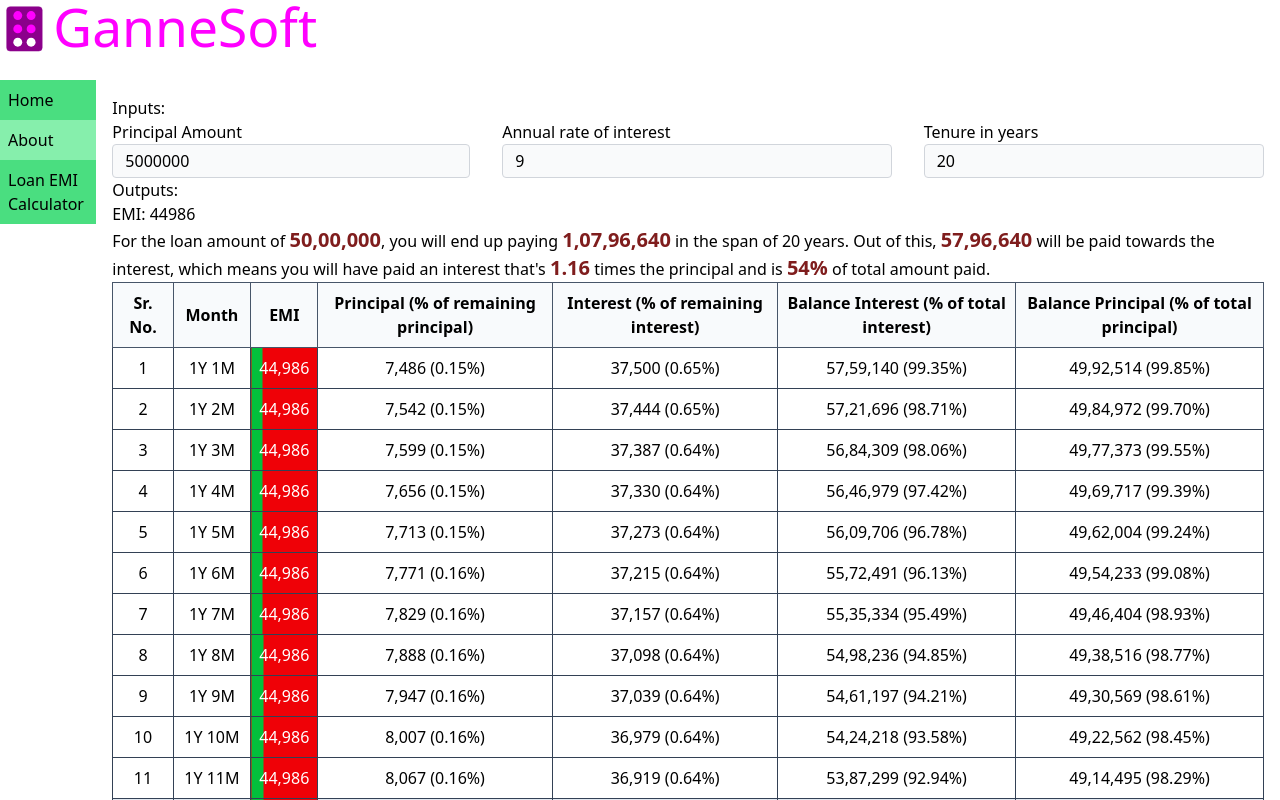
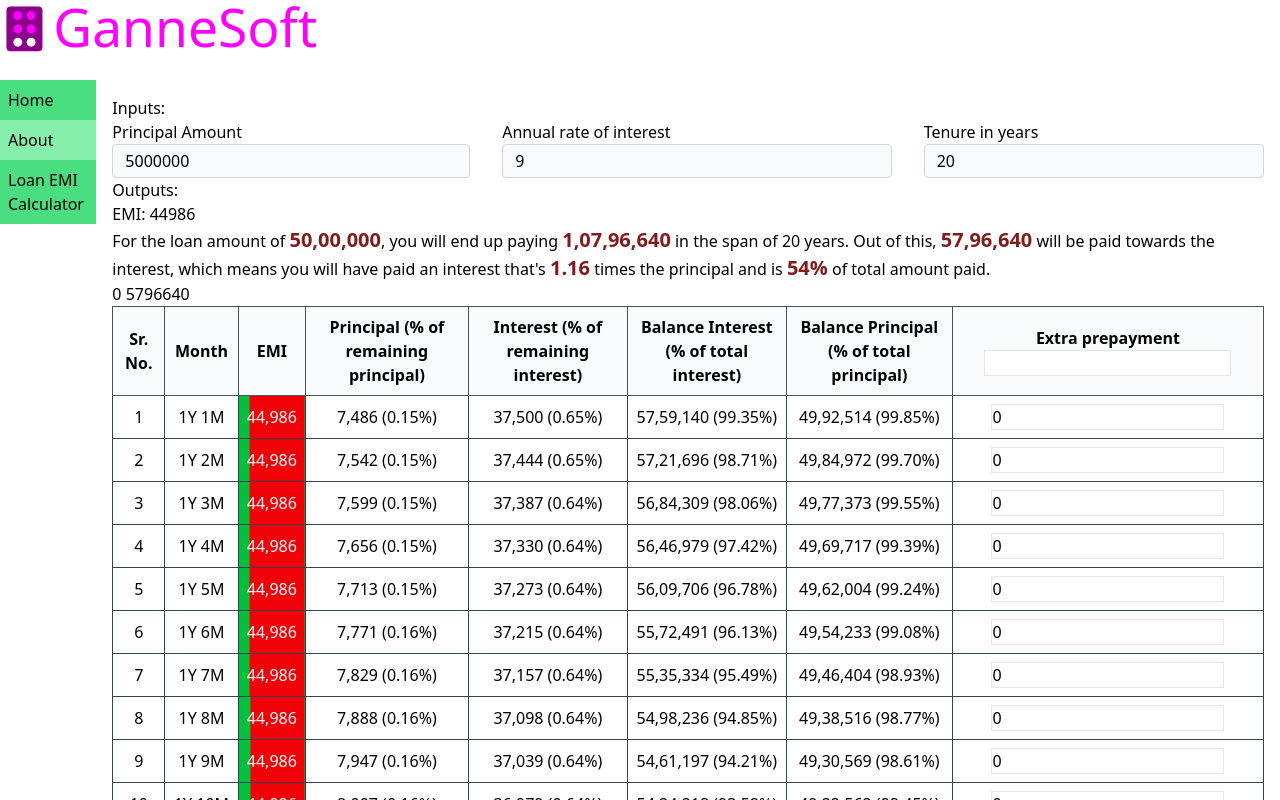
Before and after one commit to aayush420/calculators, a Vue app: page /loan in a window 1280 px wide. Built offline with nearby package versions, Linux system fonts and the light colour scheme.

Commit message:
Refactor EMI calculator component to allow for extra prepayments

```diff
--- a/src/views/calcs/EMI.vue
+++ b/src/views/calcs/EMI.vue
@@ -6,15 +6,18 @@
 
 				<div title="Amount of money you're borrowing">
 					<label for="principalInput">Principal Amount </label>
-					<input id="principalInput" class="w-full px-3 py-1 bg-gray-50 border border-gray-300 rounded" type="number" v-model="principal">
+					<input id="principalInput" class="w-full px-3 py-1 bg-gray-50 border border-gray-300 rounded"
+						type="number" v-model.number="principal">
 				</div>
 				<div title="12 * Monthly interest rate percentage">
 					<label for="rateInput">Annual rate of interest</label>
-					<input id="rateInput" class="w-full px-3 py-1 bg-gray-50 border border-gray-300 rounded" type="number"  v-model="annual_rate">
+					<input id="rateInput" class="w-full px-3 py-1 bg-gray-50 border border-gray-300 rounded" type="number"
+						v-model.number="annual_rate">
 				</div>
 				<div title="Number of years that you would like to pay the loan for">
 					<label for="tenure">Tenure in years</label>
-					<input id="tenure" class="w-full px-3 py-1 bg-gray-50 border border-gray-300 rounded" type="number" v-model="tenure_years">
+					<input id="tenure" class="w-full px-3 py-1 bg-gray-50 border border-gray-300 rounded" type="number"
+						v-model.number="tenure_years">
 				</div>
 			</div>
 		</div>
@@ -22,11 +25,30 @@
 			<h3>Outputs:</h3>
 			<div class="">
 
-				<div>EMI: {{emi}}</div>
-				<div>For the loan amount of <span class="font-bold text-xl text-red-900">{{ principal.toLocaleString('en-IN') }}</span>, you will end up paying <span class="font-bold text-xl text-red-900">{{ (totalInterest + principal).toLocaleString('en-IN') }}</span> in the span of {{ tenure_years }} years. Out of this, <span class="font-bold text-xl text-red-900">{{  totalInterest.toLocaleString('en-IN') }}</span> will be paid towards the interest, which means you will have paid an interest that's <span class="font-bold text-xl text-red-900">{{ (totalInterest/principal).toFixed(2) }}</span> times the principal and is  <span class="font-bold text-xl text-red-900">{{ Math.round(totalInterest * 100 / (totalInterest + principal)) }}%</span> of total amount paid. </div>
+				<div>EMI: {{ emi }}</div>
+				<div>For the loan amount of <span class="font-bold text-xl text-red-900">{{
+					principal.toLocaleString('en-IN') }}</span>, you will end up paying <span
+						class="font-bold text-xl text-red-900">{{ (totalInterest + principal).toLocaleString('en-IN')
+						}}</span> in the span of {{ tenure_years }} years. Out of this, <span
+						class="font-bold text-xl text-red-900">{{ totalInterest.toLocaleString('en-IN') }}</span> will be
+					paid towards the interest, which means you will have paid an interest that's <span
+						class="font-bold text-xl text-red-900">{{ (totalInterest / principal).toFixed(2) }}</span> times the
+					principal and is <span class="font-bold text-xl text-red-900">{{ Math.round(totalInterest * 100 /
+						(totalInterest + principal)) }}%</span> of total amount paid. </div>
+				{{ totalPrepaid }} {{ totalInterestWithPrepayments }}
+				<div v-if="totalPrepaid > 0">
+					With the extra prepayments of <span class="font-bold text-xl text-red-900">{{
+						totalPrepaid.toLocaleString('en-IN') }}</span>, you will end up paying <span
+						class="font-bold text-xl text-red-900">{{ totalInterestPaidWithPrepayments.toLocaleString('en-IN')
+						}}</span> in the span of <span class="font-bold text-xl text-red-900">{{ closingMonthStats?.sn
+}}</span> months (<span class="font-bold text-xl text-red-900">{{ ((closingMonthStats?.sn ?? 0)
+	/ 12).toFixed(1) }}</span> years) towards the interest (saving <span
+						class="font-bold text-2xl text-red-900">{{ (totalInterest -
+							totalInterestPaidWithPrepayments).toLocaleString('en-IN') }}</span>) and have finished the loan
+					<span class="font-bold">{{ sums.length - (closingMonthStats?.sn ?? 0) }} months</span> early. </div>
 			</div>
 			<table class="table-auto border-collapse border">
-				<thead>
+				<thead class="">
 
 					<tr>
 						<th>Sr. No.</th>
@@ -36,23 +58,29 @@
 						<th>Interest (% of remaining interest)</th>
 						<th>Balance Interest (% of total interest)</th>
 						<th>Balance Principal (% of total principal)</th>
+						<th>Extra prepayment <input type="number" class="border"
+								@input="e => extra_prepayments = new Array(12 * tenure_years).fill(Number((e.target as HTMLInputElement)?.value) ?? 0)" />
+						</th>
 					</tr>
 				</thead>
 				<tbody>
 
-					<tr v-for="m in sums" :key="m.sn">
+					<tr v-for="m in sums" :key="m.sn" :class="m.principalBalance < 0 ? 'no-longer-needed' : ''">
 						<td>{{ m.sn }}</td>
 						<td>{{ m.month }} </td>
-						<td :style="`background: linear-gradient(90deg, #03C03C 0%, #03C03C ${ m.principalCentOfEMI }%, #EF0107 ${ m.principalCentOfEMI }%, #EF0107 100%);color: white`" :title="`${m.principalCentOfEMI}% of this EMI is going towards the principal`">{{ m.emi.toLocaleString('en-IN') }} </td>
+						<td :style="`background: linear-gradient(90deg, #03C03C 0%, #03C03C ${m.principalCentOfEMI}%, #EF0107 ${m.principalCentOfEMI}%, #EF0107 100%);color: white`"
+							:title="`${m.principalCentOfEMI}% of this EMI is going towards the principal`">{{
+								m.emi.toLocaleString('en-IN') }} </td>
 						<td>{{ m.principal.toLocaleString('en-IN') }} ({{ m.currentPrincipalCent }}%) </td>
 						<td>{{ m.interest.toLocaleString('en-IN') }} ({{ m.currentInterestCent }}%) </td>
 						<td>{{ m.interestBalance.toLocaleString('en-IN') }} ({{ m.currentInterestBalanceCent }}%) </td>
 						<td>{{ m.principalBalance.toLocaleString('en-IN') }} ({{ m.currentPrincipalBalanceCent }}%) </td>
+						<td><input type="number" class="border" v-model.number="extra_prepayments[m.sn - 1]" /> </td>
 					</tr>
 				</tbody>
 			</table>
 		</div>
-  	</div>
+	</div>
 </template>
 
 <script lang="ts">
@@ -63,7 +91,17 @@
 		return {
 			principal: 50_00_000,
 			annual_rate: 9,
-			tenure_years: 20
+			tenure_years: 20,
+			extra_prepayments: new Array(20 * 12).fill(0)
+		}
+	},
+	watch: {
+		tenure_years(newTensure, oldTenure) {
+			if (newTensure > oldTenure) {
+				this.extra_prepayments.push(...new Array((newTensure - oldTenure) * 12).fill(0));
+			} else {
+				this.extra_prepayments.splice(0, (oldTenure - newTensure) * 12);
+			}
 		}
 	},
 	computed: {
@@ -71,7 +109,7 @@
 			const r = this.annual_rate / 1200;
 			const n = this.tenure_years * 12;
 			const p = this.principal;
-			return Math.round(p * r * Math.pow(1 + r, n) / (Math.pow(1 + r, n) - 1 ));
+			return Math.round(p * r * Math.pow(1 + r, n) / (Math.pow(1 + r, n) - 1));
 		},
 		totalInterest() {
 			return (this.emi * 12 * this.tenure_years) - this.principal;
@@ -82,42 +120,59 @@
 			let interestBalance = this.totalInterest;
 			for (let m = 0; m < 12 * this.tenure_years; m++) {
 				const currentInterest = Math.round(principalBalance * this.annual_rate / 1200);
-				const currentPrincipal = Math.round(this.emi - currentInterest);
+				const currentPrincipal = Math.round(this.emi - currentInterest) + this.extra_prepayments[m];
 				months.push({
 					sn: m + 1,
-					month: `${Math.floor(m/12) + 1}Y ${(m % 12 ) + 1}M`,
+					month: `${Math.floor(m / 12) + 1}Y ${(m % 12) + 1}M`,
 					emi: this.emi,
 					principal: currentPrincipal,
-					currentPrincipalCent: (100 * currentPrincipal/this.principal).toFixed(2),
-					currentInterestCent: (100 * currentInterest/this.totalInterest).toFixed(2),
+					currentPrincipalCent: (100 * currentPrincipal / this.principal).toFixed(2),
+					currentInterestCent: (100 * currentInterest / this.totalInterest).toFixed(2),
 					interest: currentInterest,
-					principalCentOfEMI: (100 - (100 * currentInterest/this.emi)).toFixed(2),
+					principalCentOfEMI: (100 - (100 * currentInterest / this.emi)).toFixed(2),
 					principalBalance: principalBalance - currentPrincipal,
-					currentPrincipalBalanceCent: (100 * (principalBalance - currentPrincipal)/this.principal).toFixed(2),
+					currentPrincipalBalanceCent: (100 * (principalBalance - currentPrincipal) / this.principal).toFixed(2),
 					interestBalance: interestBalance - currentInterest,
-					currentInterestBalanceCent: (100 * (interestBalance - currentInterest)/this.totalInterest).toFixed(2),
+					currentInterestBalanceCent: (100 * (interestBalance - currentInterest) / this.totalInterest).toFixed(2),
 				});
 				principalBalance -= currentPrincipal;
 				interestBalance -= currentInterest;
 			}
 			return months;
+		},
+		closingMonthStats() {
+			return this.sums.find(m => m.principalBalance < 0)
+		},
+		totalPrepaid() {
+			return this.extra_prepayments.slice(0, this.closingMonthStats?.sn).reduce((a, c) => a + c, 0)
+		},
+		totalInterestPaidWithPrepayments() {
+			return this.sums.slice(0, this.closingMonthStats?.sn).reduce((a, c) => a + c.emi + this.extra_prepayments[c.sn - 1], 0) - this.principal;
+		},
+		totalInterestWithPrepayments() {
+			return this.sums.slice(0, this.closingMonthStats?.sn).reduce((a, c) => a + c.principal + c.interest, 0) + - this.principal;
 		}
 	}
 
 })
 </script>
 
-<style>
-table {
+<style>table {
 	@apply text-center;
 }
+
 table thead tr th {
 	@apply border border-slate-600 p-2 bg-slate-50;
 }
+
 table tbody tr td {
 	@apply border border-slate-700 p-2;
 }
+
 table tbody tr:nth-child(12n) {
 	@apply bg-slate-200;
 }
-</style>
+
+.no-longer-needed td {
+	background: repeating-linear-gradient(45deg, #ccc 1px, transparent 5px) !important;
+}</style>
```
